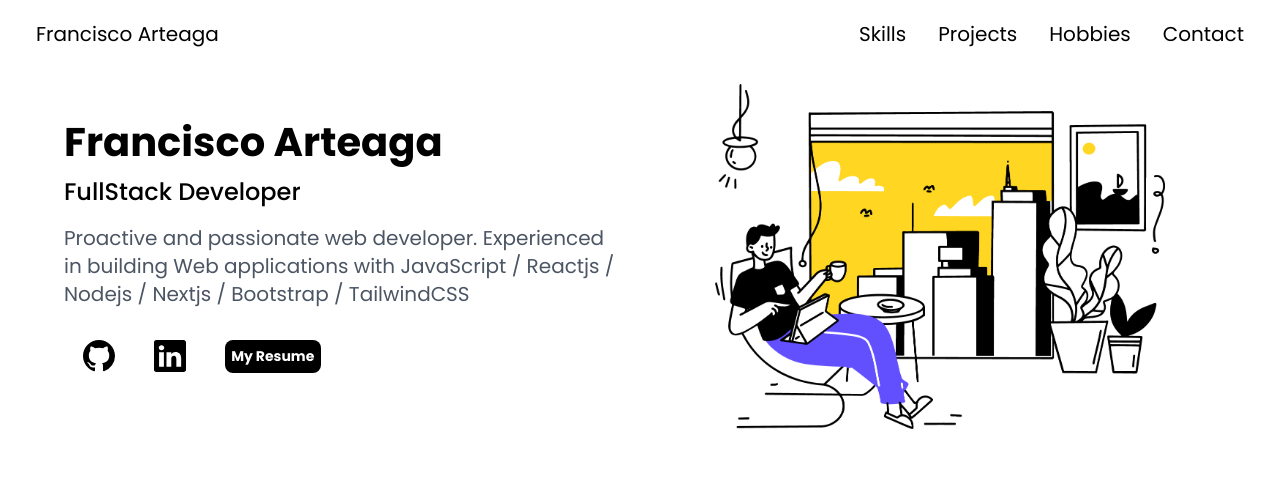
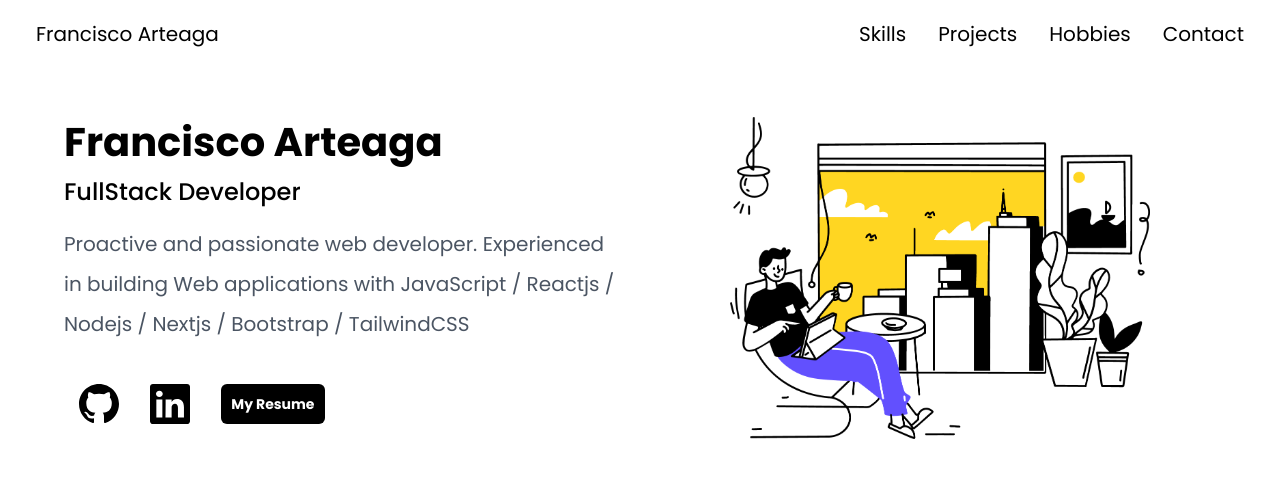
Before and after one commit to FranArteaga/portfolio, a Next.js app: page / in a window 1280 px wide. Shown: the top 478 px of the page. Built offline with nearby package versions, Linux system fonts and the light colour scheme.

Commit message:
slight changes in paddings and added spacing in paragraph

```diff
--- a/src/app/layout.js
+++ b/src/app/layout.js
@@ -4,8 +4,8 @@ import { Inter } from 'next/font/google'
 const inter = Inter({ subsets: ['latin'] })
 
 export const metadata = {
-  title: 'Create Next App',
-  description: 'Generated by create next app',
+  title: 'Fran Arteaga Developer',
+  description: 'Portfolio',
 }
 
 export default function RootLayout({ children }) {
--- a/src/components/HeaderInfo.js
+++ b/src/components/HeaderInfo.js
@@ -12,24 +12,25 @@ export default function HeaderInfo() {
             <section className='md:w-[50%] p-6' >
                 <h1 className='text-[2.5em] font-bold py-1'>Francisco Arteaga</h1>
                 <h4 className='text-2xl font-medium'>FullStack Developer</h4>
-                <p className='text-xl py-4 text-gray-600'>Proactive and passionate web developer.
+                <p className='text-xl py-4 text-gray-600 leading-loose'>
+                    Proactive and passionate web developer.
                     Experienced in building Web applications with
                     JavaScript / Reactjs / Nodejs / Nextjs / Bootstrap / TailwindCSS </p>
-                <div className='md:w-[50%] py-4 flex justify-around items-center '>
+                <div className='md:w-[50%] py-6 flex justify-around items-center'>
                     <Link href={GithubLink}>
-                        <BsGithub className='text-[2em]' />
+                        <BsGithub className='text-[2.5em]' />
                     </Link>
                     <Link href={LinkedinLink}>
-                        <BsLinkedin className='text-[2em]' />
+                        <BsLinkedin className='text-[2.5em]' />
                     </Link>
-                    <button className='text-white text-sm font-bold p-[.45em] bg-black  rounded-lg'>
+                    <button className='text-white text-sm font-bold p-[.72em] bg-black rounded-md'>
                         My Resume
                     </button>
                 </div>
             </section>
 
             <section className='md:w-[50%] grid'>
-                <img src="./office.png" className='md:w-[75%] place-self-center' />
+                <img src="./office.png" className='md:w-[70%] place-self-center' />
             </section>
 
         </header>
```
